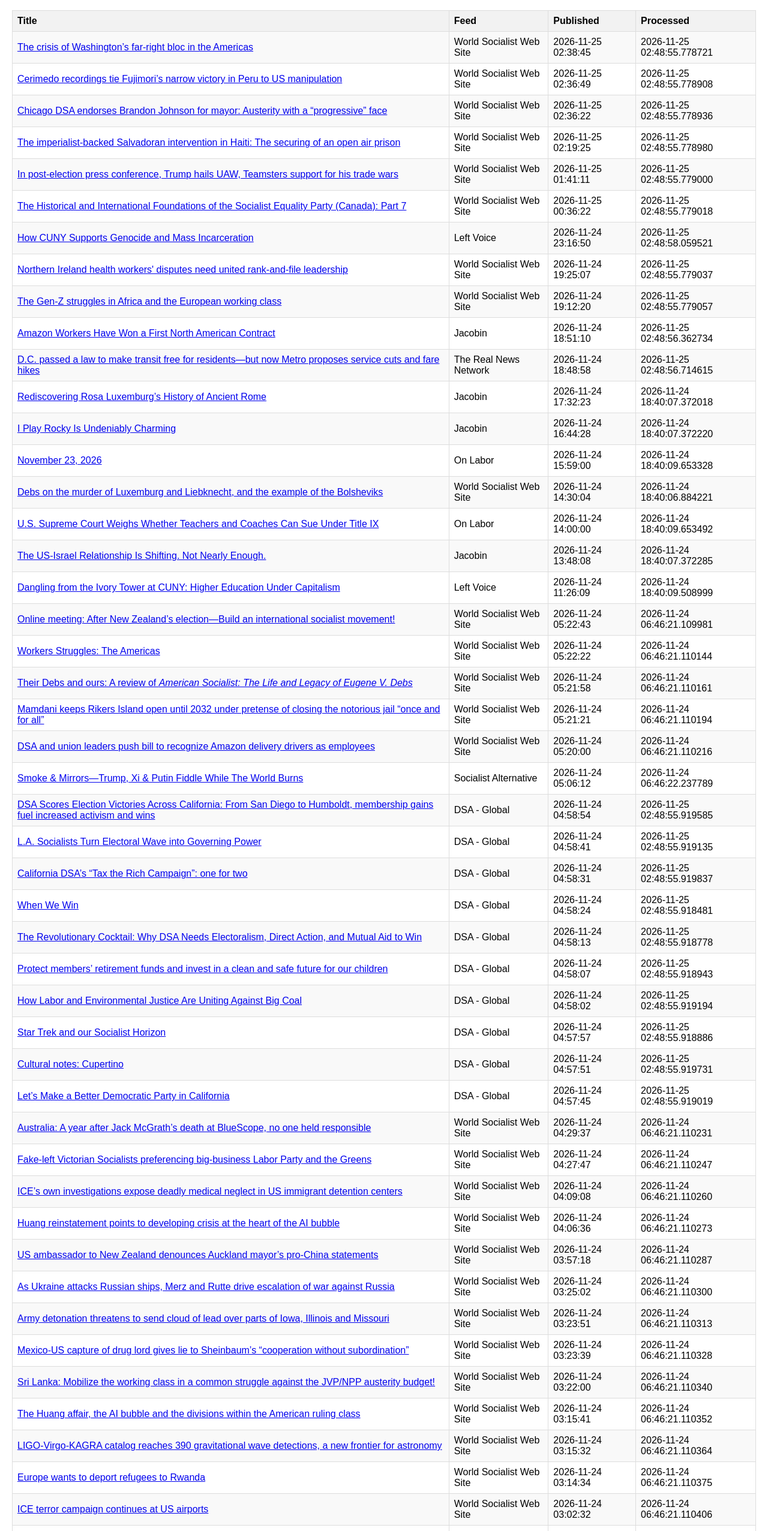
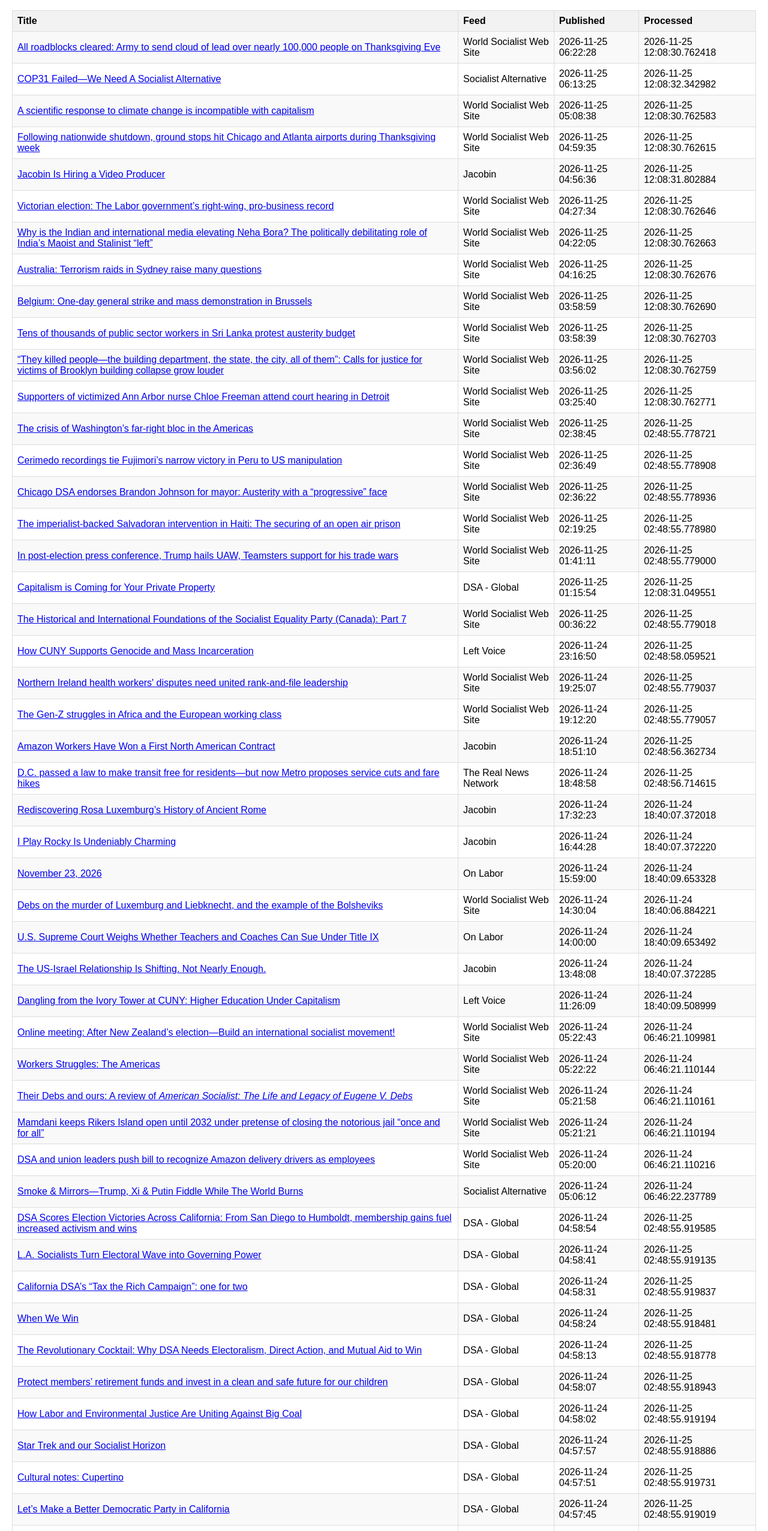
Before and after one commit to 007gravytrain/rss-monitor, a plain HTML site: page index.html in a window 1280 px wide. Shown: the part 2832-5385 px from the top of the page at 60% size. Drawn offline with Linux system fonts and the light colour scheme.

Commit message:
Update RSS results - 2026-11-25 12:08:36

```diff
--- a/index.html
+++ b/index.html
@@ -414,6 +414,90 @@
                 </tr>
 
                 <tr>
+                    <td><a href="https://www.wsws.org/en/articles/2026/11/25/yspf-n25.html" target="_blank">All roadblocks cleared: Army to send cloud of lead over nearly 100,000 people on Thanksgiving Eve</a></td>
+                    <td>World Socialist Web Site</td>
+                    <td>2026-11-25 06:22:28</td>
+                    <td>2026-11-25 12:08:30.762418</td>
+                </tr>
+
+                <tr>
+                    <td><a href="https://www.socialistalternative.org/2026/11/25/cop31-failed-we-need-a-socialist-alternative/" target="_blank">COP31 Failed—We Need A Socialist Alternative</a></td>
+                    <td>Socialist Alternative</td>
+                    <td>2026-11-25 06:13:25</td>
+                    <td>2026-11-25 12:08:32.342982</td>
+                </tr>
+
+                <tr>
+                    <td><a href="https://www.wsws.org/en/articles/2026/11/25/xibe-n25.html" target="_blank">A scientific response to climate change is incompatible with capitalism</a></td>
+                    <td>World Socialist Web Site</td>
+                    <td>2026-11-25 05:08:38</td>
+                    <td>2026-11-25 12:08:30.762583</td>
+                </tr>
+
+                <tr>
+                    <td><a href="https://www.wsws.org/en/articles/2026/11/25/zfca-n25.html" target="_blank">Following nationwide shutdown, ground stops hit Chicago and Atlanta airports during Thanksgiving week</a></td>
+                    <td>World Socialist Web Site</td>
+                    <td>2026-11-25 04:59:35</td>
+                    <td>2026-11-25 12:08:30.762615</td>
+                </tr>
+
+                <tr>
+                    <td><a href="https://jacobin.com/2026/11/jacobin-hiring-senior-video-producer" target="_blank">Jacobin Is Hiring a Video Producer</a></td>
+                    <td>Jacobin</td>
+                    <td>2026-11-25 04:56:36</td>
+                    <td>2026-11-25 12:08:31.802884</td>
+                </tr>
+
+                <tr>
+                    <td><a href="https://www.wsws.org/en/articles/2026/11/25/hscd-n25.html" target="_blank">Victorian election: The Labor government’s right-wing, pro-business record</a></td>
+                    <td>World Socialist Web Site</td>
+                    <td>2026-11-25 04:27:34</td>
+                    <td>2026-11-25 12:08:30.762646</td>
+                </tr>
+
+                <tr>
+                    <td><a href="https://www.wsws.org/en/articles/2026/11/25/hrau-n25.html" target="_blank">Why is the Indian and international media elevating Neha Bora? The politically debilitating role of India’s Maoist and Stalinist “left”</a></td>
+                    <td>World Socialist Web Site</td>
+                    <td>2026-11-25 04:22:05</td>
+                    <td>2026-11-25 12:08:30.762663</td>
+                </tr>
+
+                <tr>
+                    <td><a href="https://www.wsws.org/en/articles/2026/11/25/kvya-n25.html" target="_blank">Australia: Terrorism raids in Sydney raise many questions</a></td>
+                    <td>World Socialist Web Site</td>
+                    <td>2026-11-25 04:16:25</td>
+                    <td>2026-11-25 12:08:30.762676</td>
+                </tr>
+
+                <tr>
+                    <td><a href="https://www.wsws.org/en/articles/2026/11/25/wzto-n25.html" target="_blank">Belgium: One-day general strike and mass demonstration in Brussels</a></td>
+                    <td>World Socialist Web Site</td>
+                    <td>2026-11-25 03:58:59</td>
+                    <td>2026-11-25 12:08:30.762690</td>
+                </tr>
+
+                <tr>
+                    <td><a href="https://www.wsws.org/en/articles/2026/11/25/aeec-n25.html" target="_blank">Tens of thousands of public sector workers in Sri Lanka protest austerity budget</a></td>
+                    <td>World Socialist Web Site</td>
+                    <td>2026-11-25 03:58:39</td>
+                    <td>2026-11-25 12:08:30.762703</td>
+                </tr>
+
+                <tr>
+                    <td><a href="https://www.wsws.org/en/articles/2026/11/25/agqc-n25.html" target="_blank">“They killed people—the building department, the state, the city, all of them”: Calls for justice for victims of Brooklyn building collapse grow louder</a></td>
+                    <td>World Socialist Web Site</td>
+                    <td>2026-11-25 03:56:02</td>
+                    <td>2026-11-25 12:08:30.762759</td>
+                </tr>
+
+                <tr>
+                    <td><a href="https://www.wsws.org/en/articles/2026/11/25/yura-n25.html" target="_blank">Supporters of victimized Ann Arbor nurse Chloe Freeman attend court hearing in Detroit</a></td>
+                    <td>World Socialist Web Site</td>
+                    <td>2026-11-25 03:25:40</td>
+                    <td>2026-11-25 12:08:30.762771</td>
+                </tr>
+
+                <tr>
                     <td><a href="https://www.wsws.org/en/articles/2026/11/25/xbph-n25.html" target="_blank">The crisis of Washington’s far-right bloc in the Americas</a></td>
                     <td>World Socialist Web Site</td>
                     <td>2026-11-25 02:38:45</td>
@@ -446,6 +530,13 @@
                     <td>World Socialist Web Site</td>
                     <td>2026-11-25 01:41:11</td>
                     <td>2026-11-25 02:48:55.779000</td>
+                </tr>
+
+                <tr>
+                    <td><a href="https://rocdsa.org/blog/capitalism-is-coming-for-your-private-property/" target="_blank">Capitalism is Coming for Your Private Property</a></td>
+                    <td>DSA - Global</td>
+                    <td>2026-11-25 01:15:54</td>
+                    <td>2026-11-25 12:08:31.049551</td>
                 </tr>
 
                 <tr>
@@ -672,97 +763,6 @@
                     <td>2026-11-24 06:46:21.110260</td>
                 </tr>
 
-                <tr>
-                    <td><a href="https://www.wsws.org/en/articles/2026/11/24/fvbs-n24.html" target="_blank">Huang reinstatement points to developing crisis at the heart of the AI bubble</a></td>
-                    <td>World Socialist Web Site</td>
-                    <td>2026-11-24 04:06:36</td>
-                    <td>2026-11-24 06:46:21.110273</td>
-                </tr>
-
-                <tr>
-                    <td><a href="https://www.wsws.org/en/articles/2026/11/24/ouir-n24.html" target="_blank">US ambassador to New Zealand denounces Auckland mayor’s pro-China statements</a></td>
-                    <td>World Socialist Web Site</td>
-                    <td>2026-11-24 03:57:18</td>
-                    <td>2026-11-24 06:46:21.110287</td>
-                </tr>
-
-                <tr>
-                    <td><a href="https://www.wsws.org/en/articles/2026/11/24/fzgo-n24.html" target="_blank">As Ukraine attacks Russian ships, Merz and Rutte drive escalation of war against Russia</a></td>
-                    <td>World Socialist Web Site</td>
-                    <td>2026-11-24 03:25:02</td>
-                    <td>2026-11-24 06:46:21.110300</td>
-                </tr>
-
-                <tr>
-                    <td><a href="https://www.wsws.org/en/articles/2026/11/24/cggv-n24.html" target="_blank">Army detonation threatens to send cloud of lead over parts of Iowa, Illinois and Missouri</a></td>
-                    <td>World Socialist Web Site</td>
-                    <td>2026-11-24 03:23:51</td>
-                    <td>2026-11-24 06:46:21.110313</td>
-                </tr>
-
-                <tr>
-                    <td><a href="https://www.wsws.org/en/articles/2026/11/24/umew-n24.html" target="_blank">Mexico-US capture of drug lord gives lie to Sheinbaum’s “cooperation without subordination”</a></td>
-                    <td>World Socialist Web Site</td>
-                    <td>2026-11-24 03:23:39</td>
-                    <td>2026-11-24 06:46:21.110328</td>
-                </tr>
-
-                <tr>
-                    <td><a href="https://www.wsws.org/en/articles/2026/11/24/srev-n24.html" target="_blank">Sri Lanka: Mobilize the working class in a common struggle against the JVP/NPP austerity budget!</a></td>
-                    <td>World Socialist Web Site</td>
-                    <td>2026-11-24 03:22:00</td>
-                    <td>2026-11-24 06:46:21.110340</td>
-                </tr>
-
-                <tr>
-                    <td><a href="https://www.wsws.org/en/articles/2026/11/24/bphm-n24.html" target="_blank">The Huang affair, the AI bubble and the divisions within the American ruling class</a></td>
-                    <td>World Socialist Web Site</td>
-                    <td>2026-11-24 03:15:41</td>
-                    <td>2026-11-24 06:46:21.110352</td>
-                </tr>
-
-                <tr>
-                    <td><a href="https://www.wsws.org/en/articles/2026/11/24/quml-n24.html" target="_blank">LIGO-Virgo-KAGRA catalog reaches 390 gravitational wave detections, a new frontier for astronomy</a></td>
-                    <td>World Socialist Web Site</td>
-                    <td>2026-11-24 03:15:32</td>
-                    <td>2026-11-24 06:46:21.110364</td>
-                </tr>
-
-                <tr>
-                    <td><a href="https://www.wsws.org/en/articles/2026/11/24/lyyi-n24.html" target="_blank">Europe wants to deport refugees to Rwanda</a></td>
-                    <td>World Socialist Web Site</td>
-                    <td>2026-11-24 03:14:34</td>
-                    <td>2026-11-24 06:46:21.110375</td>
-                </tr>
-
-                <tr>
-                    <td><a href="https://www.wsws.org/en/articles/2026/11/24/guuy-n24.html" target="_blank">ICE terror campaign continues at US airports</a></td>
-                    <td>World Socialist Web Site</td>
-                    <td>2026-11-24 03:02:32</td>
-                    <td>2026-11-24 06:46:21.110406</td>
-                </tr>
-
-                <tr>
-                    <td><a href="https://www.wsws.org/en/articles/2026/11/24/byzt-n24.html" target="_blank">VIDEO: Young Italians take to the streets—“In Italy we are doing the revolution, like the French students”</a></td>
-                    <td>World Socialist Web Site</td>
-                    <td>2026-11-24 02:24:15</td>
-                    <td>2026-11-24 06:46:21.110420</td>
-                </tr>
-
-                <tr>
-                    <td><a href="https://jacobin.com/2026/11/holmes-evans-fielder-documentary-payment" target="_blank">Billy Evans’s You Can See Everything Deal Is the Real Story</a></td>
-                    <td>Jacobin</td>
-                    <td>2026-11-23 20:39:09</td>
-                    <td>2026-11-23 22:51:05.867896</td>
-                </tr>
-
-                <tr>
-                    <td><a href="https://teamster.org/2026/11/350-crr-teamsters-ratify-contracts-across-orange-riverside-san-bernardino-counties/" target="_blank">350 CR&R Teamsters Ratify Contracts Across Orange, Riverside, San Bernardino Counties</a></td>
-                    <td>Teamsters</td>
-                    <td>2026-11-23 19:32:23</td>
-                    <td>2026-11-23 22:51:08.999311</td>
-                </tr>
-
             </table>
         </body>
         </html>
```
Also changed, not shown: 1 other file.
